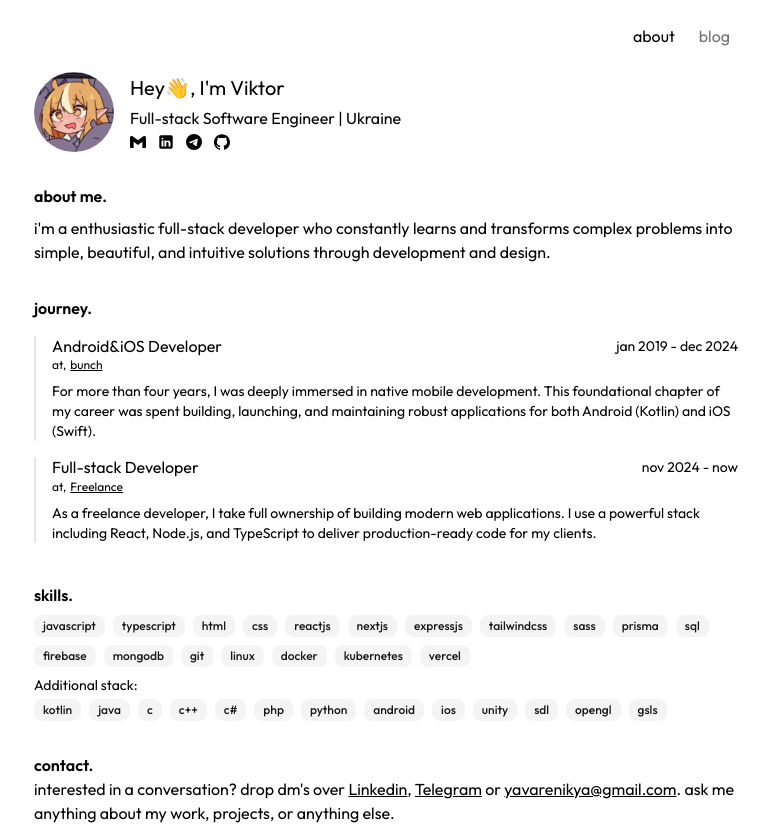
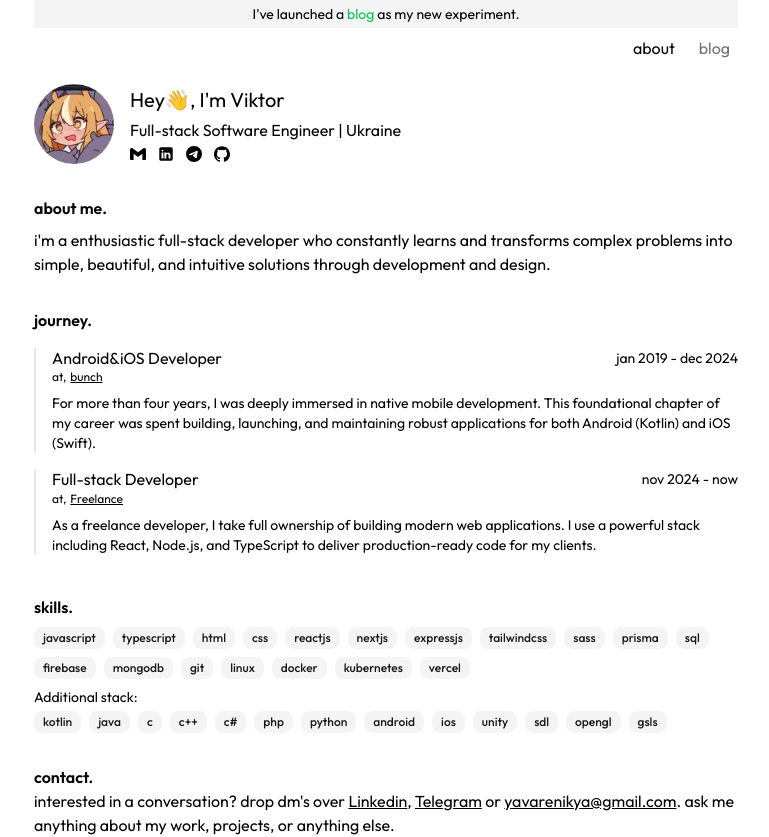
Before and after one commit to kotleni/kotleni.github.io, a Next.js app: page / in a window 1280 px wide. Shown: the whole page, without its empty margins (254-1023 px from the left). Built offline with nearby package versions, Linux system fonts and the light colour scheme.

Commit message:
feat: top-side banner with ad to blog

```diff
--- a/src/app/layout.tsx
+++ b/src/app/layout.tsx
@@ -6,6 +6,7 @@ import {cn} from '@/lib/utils';
 import {Suspense} from 'react';
 import {Outfit} from 'next/font/google';
 import {usePathname} from 'next/navigation';
+import Link from 'next/link';
 
 // export const metadata: Metadata = {
 //     title: 'kotleni`s private web site',
@@ -76,7 +77,22 @@ export default function RootLayout({
                         enableSystem
                         disableTransitionOnChange
                     >
-                        <div className="md:container px-4 sm:px-12 md:px-28 lg:px-60 xl:px-72 2xl:px-99 flex flex-col p-4">
+                        <div className="md:container px-4 sm:px-12 md:px-28 lg:px-60 xl:px-72 2xl:px-99 flex flex-col">
+                            <div
+                                hidden={pathName === '/blog'}
+                                className="w-full bg-accent flex flex-row justify-center items-center gap-2 p-1"
+                            >
+                                <p className="text-sm">
+                                    I've launched a{' '}
+                                    <Link
+                                        className="text-primary hover:underline"
+                                        href="/blog"
+                                    >
+                                        blog
+                                    </Link>{' '}
+                                    as my new experiment.
+                                </p>
+                            </div>
                             <header className="flex flex-row justify-end">
                                 <div className="flex flex-row gap-2">
                                     {navLinks.map((link, index) => {
```
